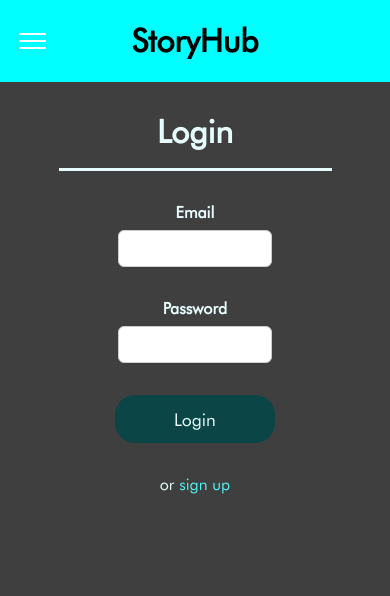
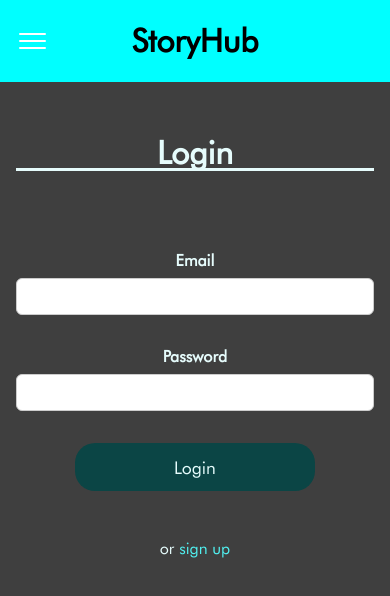
Before and after one commit to Krezlau/StoryHub, a React (Create React App) app: page /login in a window 390 px wide. Shown: the top 596 px of the page. Built offline with nearby package versions, Linux system fonts and the light colour scheme.

Commit message:
forms responsiveness

```diff
--- a/src/styled/Global.ts
+++ b/src/styled/Global.ts
@@ -17,6 +17,9 @@ const GlobalStyles = createGlobalStyle`
     background-color: #3f3f3f;
     color: #e6fcfc;
     margin: 0;
+    padding: 0;
+    width: 100%;
+    height: 100%;
   }
 
   a {
--- a/src/styled/components/UI/NavigationPanel.ts
+++ b/src/styled/components/UI/NavigationPanel.ts
@@ -7,6 +7,8 @@ export const Header = styled.header`
   position: fixed;
   top: 0;
   left: 0;
+  padding: 0;
+  margin: 0;
   width: 100%;
   background: aqua;
   z-index: 999;
--- a/src/styled/components/UI/UIElements.ts
+++ b/src/styled/components/UI/UIElements.ts
@@ -2,8 +2,9 @@ import styled from "styled-components";
 
 export const Button = styled.button`
   font-size: 1.1rem;
-  margin: 1rem;
-  min-width: 10rem;
+  margin: 1rem 0;
+  width: 100%;
+  max-width: 15rem;
   padding: 0 1.5rem;
   height: 3rem;
   border-radius: 20px;
--- a/src/styled/components/forms/Form.ts
+++ b/src/styled/components/forms/Form.ts
@@ -2,6 +2,7 @@ import styled from "styled-components";
 
 export const FormContent = styled.div`
   margin: 1rem auto;
+  width: 100%;
   text-align: center;
 
   label {
@@ -14,22 +15,27 @@ export const FormContent = styled.div`
   input {
     font: inherit;
     padding: 0.5rem;
+    margin: 0;
     border-radius: 6px;
     border: 1px solid #ccc;
-    width: 50%;
+    width: calc(100% - 1rem - 2px);
+    max-width: 25rem;
   }
 
   textarea {
     resize: none;
-    width: 50%;
+    width: calc(100% - 6px);
+    max-width: 25rem;
     height: 20rem;
   }
 
   select {
-       padding: .5rem;
-       border-style: none;
-       border-radius: 14px;
-     }
+    padding: .5rem;
+    border-style: none;
+    border-radius: 14px;
+    width: calc(100% - 1rem - 2px);
+    max-width: 25rem;
+  }
 `
 
 export const FormActions = styled.div`
@@ -43,6 +49,7 @@ export const FormTags = styled.div`
   margin-top: 1rem;
   display: flex;
   justify-content: center;
+  flex-wrap: wrap;
 `
 
 export const FormErrorText = styled.p`
--- a/src/styled/components/stories/StoryTag.ts
+++ b/src/styled/components/stories/StoryTag.ts
@@ -7,6 +7,7 @@ export const Tag = styled.li`
   background: #0dc2c2;
   width: auto;
   margin-right: 1rem;
+  margin-bottom: 1rem;
   height: 1.6rem;
   align-self: center;
 
--- a/src/styled/pages/Page.ts
+++ b/src/styled/pages/Page.ts
@@ -1,10 +1,11 @@
 import styled from "styled-components";
 
 export const Page = styled.div`
-  margin-top: 7rem;
-  margin-left: auto;
-  width: 70%;
-  max-width: 80rem;
-  margin-right: auto;
+  display: flex;
+  flex-direction: column;
+  padding: 0 1rem;
+  width: calc(100% - 2rem);
+  margin: 7rem auto;
+  max-width: 70rem;
   text-align: center;
 `;
```
